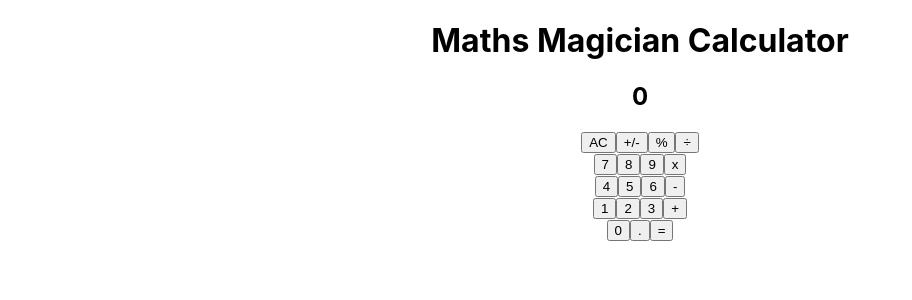
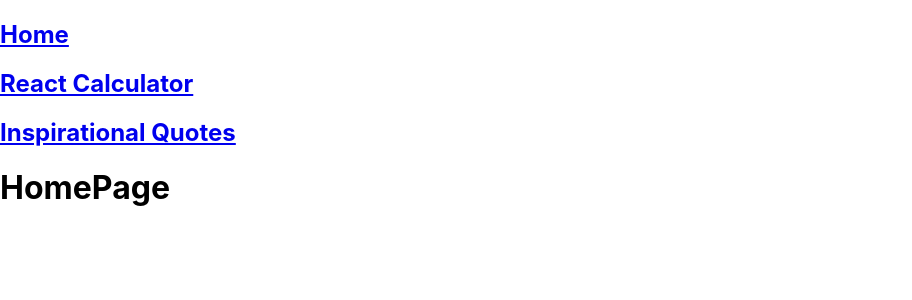
Before and after one commit to happiguru/React-Calculator, a React (Create React App) app: page / in a window 1280 px wide. Shown: the top 300 px of the page, without its empty margins (0-912 px from the left). Built offline with nearby package versions, Linux system fonts and the light colour scheme.

Commit message:
Add react Router to the project

```diff
--- a/package.json
+++ b/package.json
@@ -10,6 +10,7 @@
     "prop-types": "^15.7.2",
     "react": "^17.0.2",
     "react-dom": "^17.0.2",
+    "react-router-dom": "^5.2.0",
     "react-scripts": "4.0.3",
     "web-vitals": "^1.1.2"
   },
--- /dev/null
+++ b/src/components/Header.js
@@ -0,0 +1,18 @@
+import React from 'react';
+import { Link } from 'react-router-dom';
+
+const Header = () => (
+  <nav>
+    <Link to="/">
+      <h1>Home</h1>
+    </Link>
+    <Link to="/calculator">
+      <h1>React Calculator</h1>
+    </Link>
+    <Link to="/quotes">
+      <h1>Inspirational Quotes</h1>
+    </Link>
+  </nav>
+);
+
+export default Header;
--- a/src/index.js
+++ b/src/index.js
@@ -1,11 +1,22 @@
 import React from 'react';
 import ReactDOM from 'react-dom';
 import './index.css';
+import { BrowserRouter as Router, Switch, Route } from 'react-router-dom';
+import Home from './pages/Home';
+import Quote from './pages/quotes';
 import App from './components/App';
+import Header from './components/Header';
 
 ReactDOM.render(
-  <React.StrictMode>
-    <App />
-  </React.StrictMode>,
+  <Router>
+    <React.StrictMode>
+      <Header />
+      <Switch>
+        <Route exact path="/" component={Home} />
+        <Route exact path="/calculator" component={App} />
+        <Route exact path="/quotes" component={Quote} />
+      </Switch>
+    </React.StrictMode>
+  </Router>,
   document.getElementById('root'),
 );
--- /dev/null
+++ b/src/pages/Home.js
@@ -0,0 +1,9 @@
+import React from 'react';
+
+const Home = () => (
+  <div>
+    <h1>HomePage</h1>
+  </div>
+);
+
+export default Home;
--- /dev/null
+++ b/src/pages/quotes.js
@@ -0,0 +1,9 @@
+import React from 'react';
+
+const Quote = () => (
+  <div>
+    <h1>Quote Page</h1>
+  </div>
+);
+
+export default Quote;
```
Also changed, not shown: src/components/Button.js (+2 -5 lines), src/pages/Calculator.js (added, +9 -0 lines), 1 other file (tests, documents, lock files or other folders).
